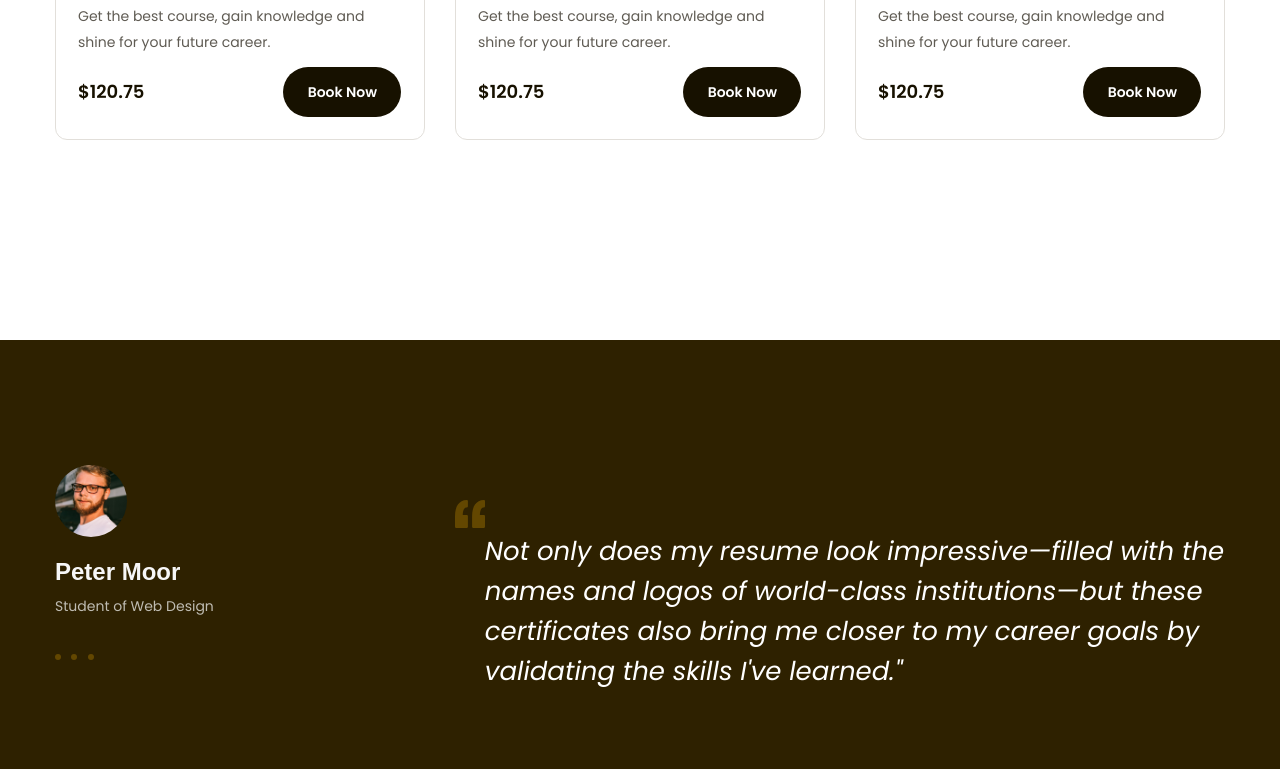
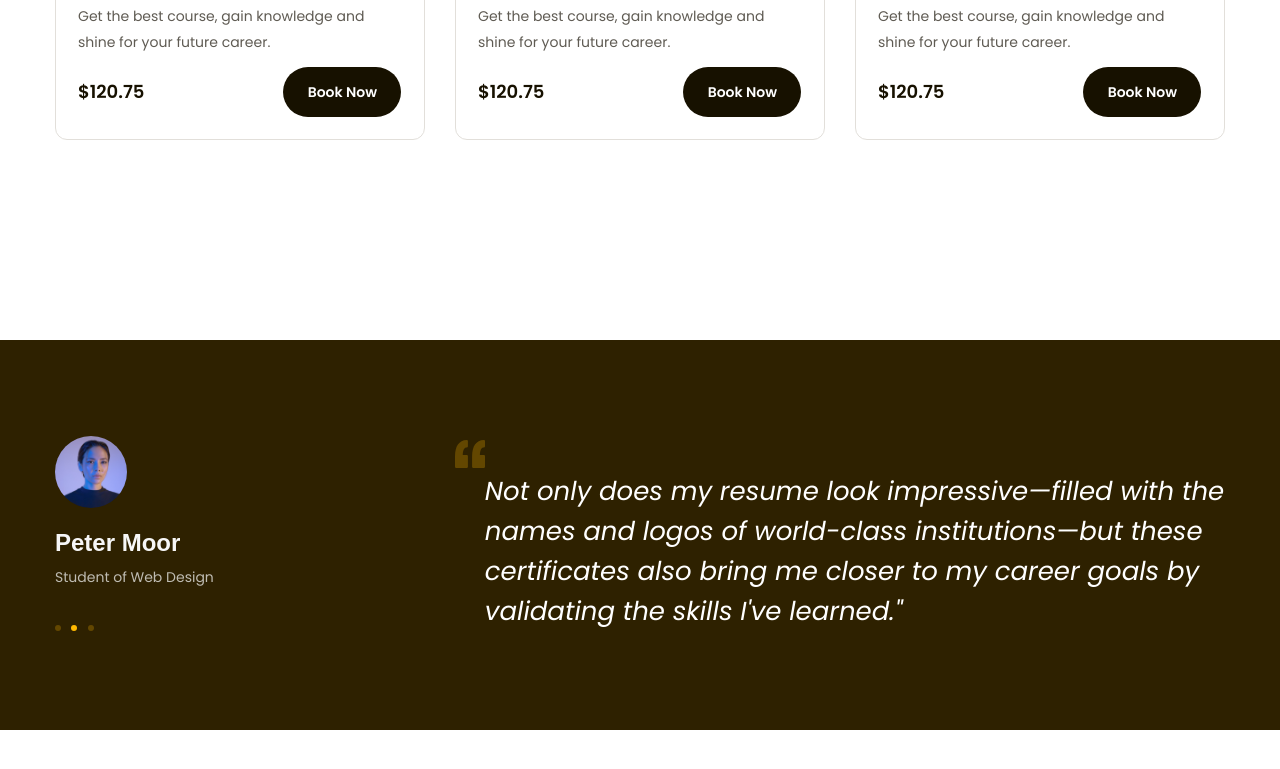
Before and after one commit to QuiHoa/html-css-f8-02, a plain HTML site: page index.html in a window 1280 px wide. Shown: the part 1607-2376 px from the top of the page. After the commit the page ends 2337 px from the top, so only its background shows below. Drawn offline with Linux system fonts and the light colour scheme; a web font is replaced by a local one.

Commit message:
Them thuoc tính cho .box-evaluate va khac phuc evaluate neu co nhiu phan tu

```diff
--- a/assets/css/home.css
+++ b/assets/css/home.css
@@ -212,7 +212,7 @@ ul.main-menu li a:not(a.active):hover {
 }
 
 /* -----------------------DESC------------------------------ */
-.desc {
+#hero .desc {
     padding-top: 64px;
 }
 
@@ -503,7 +503,16 @@ ul.courses-menu li div.column a.popular-cta:hover {
 
 #evaluate .box {
     display: flex;
+    overflow: hidden;
+}
+
+#evaluate .box-evaluate {
+    width: 100%;
+    display: flex;
+    flex-shrink: 0;
     align-items: center;
+    transform: translateX(-100%);
+    transition: all ease 0.25s;
 }
 
 /* Student */
@@ -545,11 +554,19 @@ ul.courses-menu li div.column a.popular-cta:hover {
     height: 6px;
     background: #634700;
     border-radius: 50%;
+    cursor: pointer;
 }
+
 
 #evaluate .student .dotted span:hover {
     background: var(--primary-color);
 }
+
+#evaluate .student .dotted span.active {
+    background-color: var(--primary-color);
+    cursor: default;
+}
+
 
 #evaluate .student .dotted span+span {
     margin-left: 6px;
--- a/index.html
+++ b/index.html
@@ -211,6 +211,8 @@
             <div id="evaluate">
                <div class="container">
                   <div class="box">
+                        <!-- Box 1 -->
+                     <div class="box-evaluate">
                         <div class="student">
                            <div class="avatar">
                               <img src="./assets/img/avatar/avatar-people.jpg" alt="">
@@ -218,7 +220,7 @@
                            <div class="name">Peter Moor</div>
                            <p class="position">Student of Web Design</p>
                            <div class="dotted">
-                           <span></span>
+                              <span class="active"></span>
                               <span></span>
                               <span></span>
                            </div>
@@ -229,6 +231,47 @@
                            </p>
                         </div>
                      </div>
+                     <!-- Box 2 -->
+                     <div class="box-evaluate">
+                        <div class="student">
+                           <div class="avatar">
+                              <img src="./assets/img/avatar/avatar2.jpg" alt="">
+                           </div>
+                           <div class="name">Peter Moor</div>
+                           <p class="position">Student of Web Design</p>
+                           <div class="dotted">
+                              <span></span>
+                              <span class="active"></span>
+                              <span></span>
+                           </div>
+                        </div>
+                        <div class="desc">
+                           <img src="./assets/img/logo/dau-nhay-kep.svg" alt="">
+                           <p class="substance">Not only does my resume look impressive—filled with the names and logos of world-class institutions—but these certificates also bring me closer to my career goals by validating the skills I've learned."
+                           </p>
+                        </div>
+                     </div>
+                     <!-- Box 3 -->
+                     <div class="box-evaluate">
+                        <div class="student">
+                           <div class="avatar">
+                              <img src="./assets/img/avatar/avatar3.jpg" alt="">
+                           </div>
+                           <div class="name">Peter Moor</div>
+                           <p class="position">Student of Web Design</p>
+                           <div class="dotted">
+                              <span></span>
+                              <span></span>
+                              <span class="active"></span>
+                           </div>
+                        </div>
+                        <div class="desc">
+                           <img src="./assets/img/logo/dau-nhay-kep.svg" alt="">
+                           <p class="substance">Not only does my resume look impressive—filled with the names and logos of world-class institutions—but these certificates also bring me closer to my career goals by validating the skills I've learned."
+                           </p>
+                        </div>
+                     </div>
+                  </div>
                </div>
             </div>
             <!-----------------End evaluate------------  -->
```
Also changed, not shown: assets/img/avatar/avatar2.jpg (added), assets/img/avatar/avatar3.jpg (added). Lines whose indentation alone changed are shown as unchanged.
